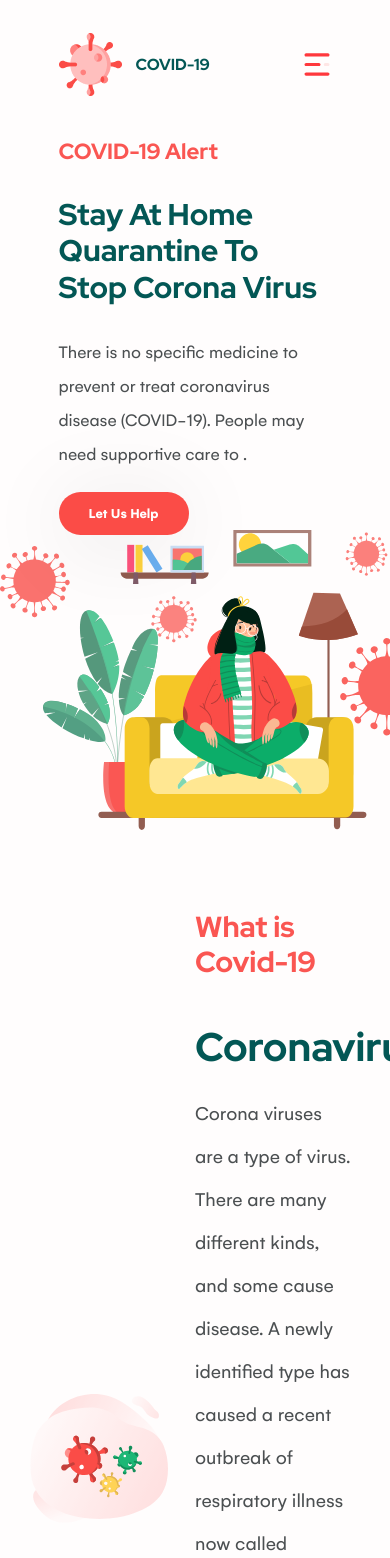
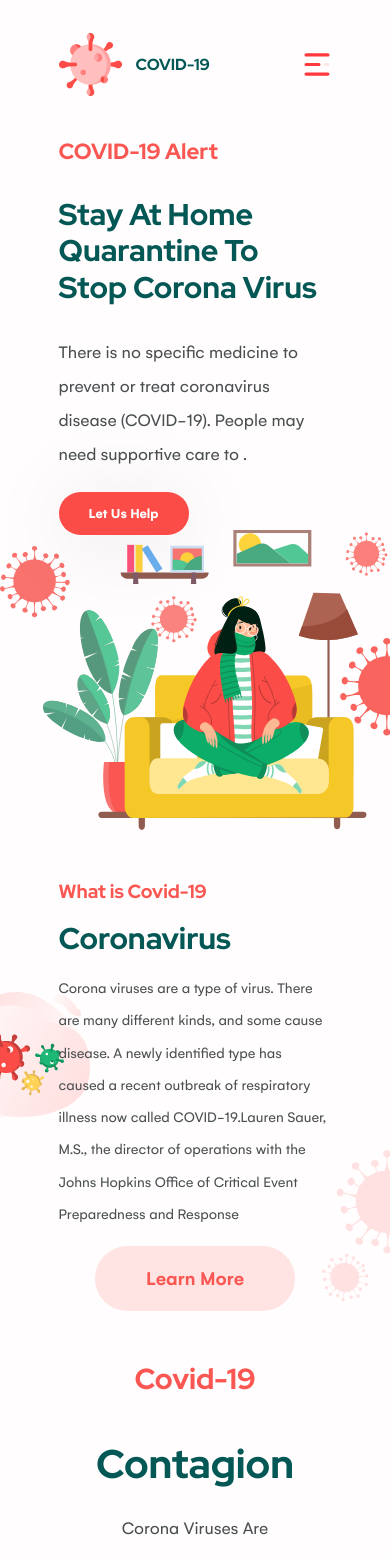
Before and after one commit to YongminK/mockups, a React (Create React App) app in the folder covid-19/: page / in a window 390 px wide. Shown: the top 1558 px of the page. Built offline with nearby package versions, Linux system fonts and the light colour scheme.

Commit message:
overview mobile

```diff
--- a/covid-19/src/styles/overview.sass
+++ b/covid-19/src/styles/overview.sass
@@ -29,3 +29,33 @@
 		line-height: 24px
 		font-family: 'Gelion-SemiBold'
 		padding: 21px 50px
+@media screen and (max-width: 550px)
+	.overview
+		padding: 0 5%
+@media screen and (max-width: 767px)
+	.overview
+		background-position: -40% 34%, bottom right
+		padding: 0 15%
+		background-size: 50%, 20%
+		display: block
+		margin-bottom: 50px
+		.content
+			width: 100%
+		.title-red
+			font-size: 19px
+			margin-bottom: 15px
+		.title-green
+			font-size: 30px
+			margin-bottom: 10px
+			margin-top: 0
+		.text
+			font-size: 15px
+		button
+			width: 200px
+			max-height: 65px
+			font-size: 20px
+			line-height: 24px
+			font-family: 'Gelion-SemiBold'
+			padding: 21px 50px
+			margin: 0 auto
+			display: block
```
